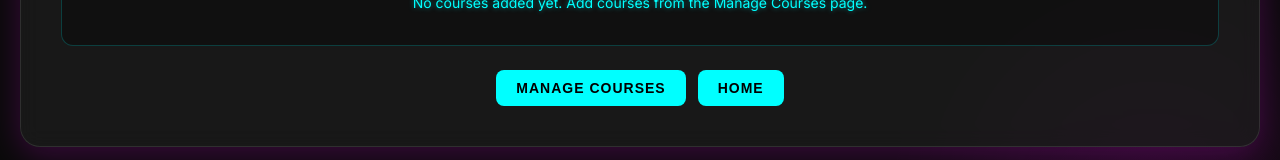
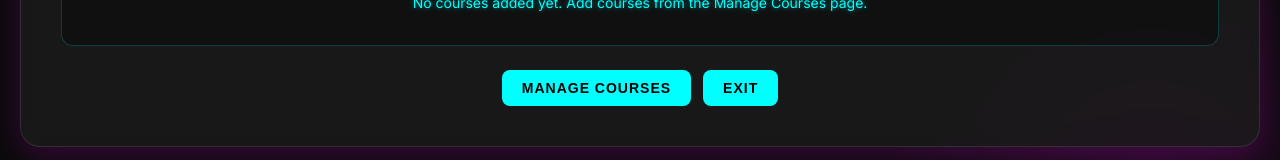
Before and after one commit to SandeepNaidu228/Attendance-Manager, a plain HTML site: page attendance.html in a window 1280 px wide. Shown: the part 439-599 px from the top of the page. Drawn offline with Linux system fonts and the light colour scheme.

Commit message:
Update attendance.html

```diff
--- a/attendance.html
+++ b/attendance.html
@@ -34,7 +34,7 @@
 
         <div class="action-buttons">
             <button class="attendance-btn" onclick="window.location.href='manage_courses.html'">Manage Courses</button>
-            <button class="attendance-btn" onclick="window.location.href='index.html'">Home</button>
+            <button class="attendance-btn" onclick="window.location.href='index.html'">Exit</button>
         </div>
     </div>
 
```
